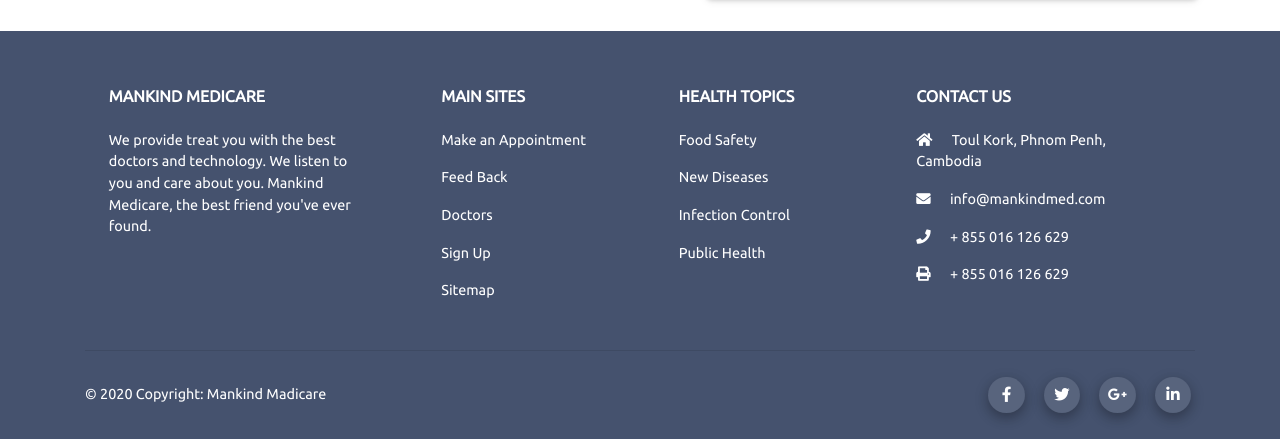
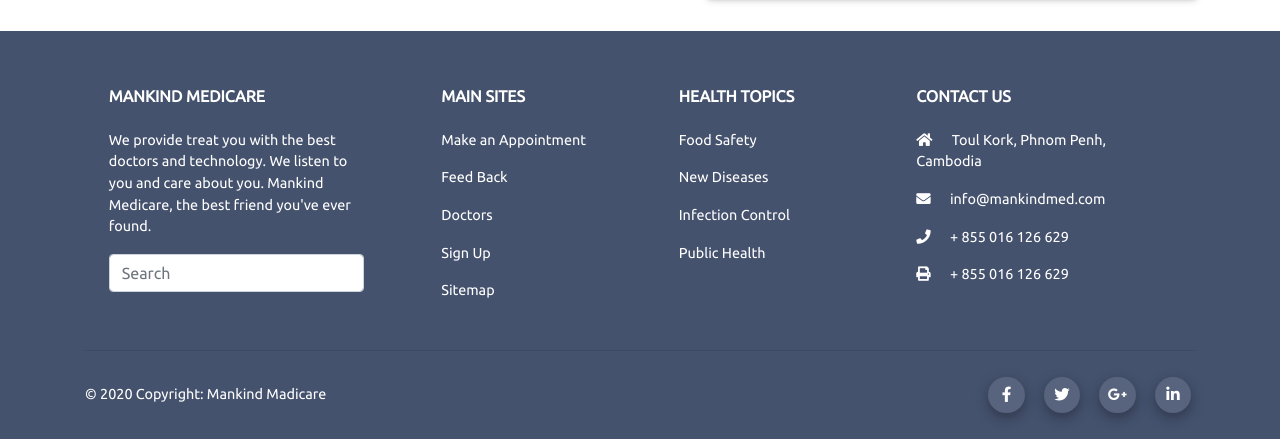
Before and after one commit to SeakmengChheang/mankind_php, a PHP site: page /mankind_php/index.php in a window 1280 px wide. Shown: the part 4455-4894 px from the top of the page. Run offline with PHP 8.4, Linux system fonts and the light colour scheme; data that the repository does not hold is empty; some libraries are stand-ins or nearby versions.

Commit message:
add search button

```diff
--- a/config.php
+++ b/config.php
@@ -1,7 +1,7 @@
 <?php
 
 // connect to database
-$conn = mysqli_connect("127.0.0.1", "root", "babyshark", "mankind");
+$conn = mysqli_connect("127.0.0.1", "root", "root", "mankind");
 
 if (!$conn) {
 	die("Error connecting to database: " . mysqli_connect_error());
--- a/php/home/sec_8.php
+++ b/php/home/sec_8.php
@@ -6,7 +6,10 @@
             <div id="map-container-google-1" class="z-depth-1-half map-container" style="height: 500px">
                 <iframe src="https://www.google.com/maps/embed?pb=!1m18!1m12!1m3!1d3908.5734929007876!2d104.89579291533525!3d11.582402691777833!2m3!1f0!2f0!3f0!3m2!1i1024!2i768!4f13.1!3m3!1m2!1s0x3109517bf7757d23%3A0x965c34888684bf1!2sParagon%20International%20University!5e0!3m2!1sen!2skh!4v1581061409343!5m2!1sen!2skh"
                     width="100%"
-                    height="100%" frameborder="0" style="border:0;" allowfullscreen=""></iframe>
+                    height="100%"
+                    frameborder="0"
+                    style="border:0;"
+                    allowfullscreen=""></iframe>
             </div>
         </div>
 
--- a/template/footer.html
+++ b/template/footer.html
@@ -11,9 +11,12 @@
             <div class="col-md-3 col-lg-3 col-xl-3 mx-auto mt-3">
                 <h6 class="text-uppercase mb-4 font-weight-bold">Mankind Medicare</h6>
                 <p>
-                    We provide treat you with the best doctors and technology. We listen to you and care about you.
-                    Mankind Medicare, the best friend you've ever found.
+                    We provide treat you with the best doctors and technology. We listen to you and care about you. Mankind Medicare, the best friend you've ever found.
                 </p>
+                <!-- Search form -->
+                <div class="active-cyan-4 mb-4">
+                    <input class="form-control" type="text" placeholder="Search" aria-label="Search">
+                </div>
             </div>
             <!-- Grid column -->
 
@@ -75,6 +78,7 @@
                     <i class="fas fa-print mr-3"></i> + 855 016 126 629</p>
             </div>
             <!-- Grid column -->
+
 
         </div>
         <!-- Footer links -->
@@ -153,7 +157,7 @@
     // objectFitImages();
 
     // Material Select Initialization
-    $(document).ready(function () {
+    $(document).ready(function() {
         $('.mdb-select').materialSelect();
         // Data Picker Initialization
         $('.datepicker').pickadate();
@@ -172,8 +176,4 @@
         delay: 100,
         once: true
     });
-
-    // $(document).ready(function() {
-    //     $("[alt='www.000webhost.com']").remove();
-    // });
 </script>
```
Also changed, not shown: img/home/main-one.png (deleted), img/home/main-two.png (deleted), 3 other files.
